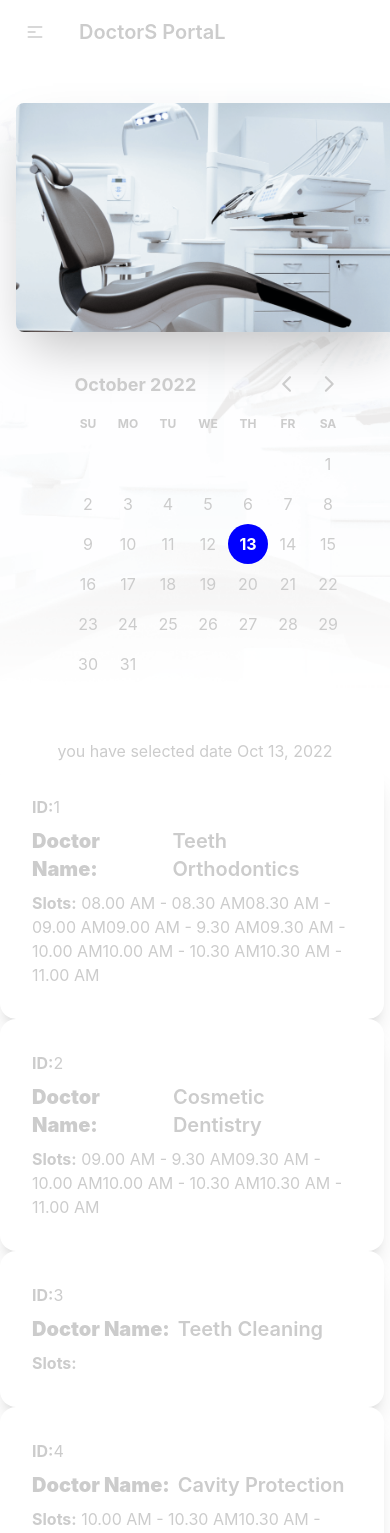
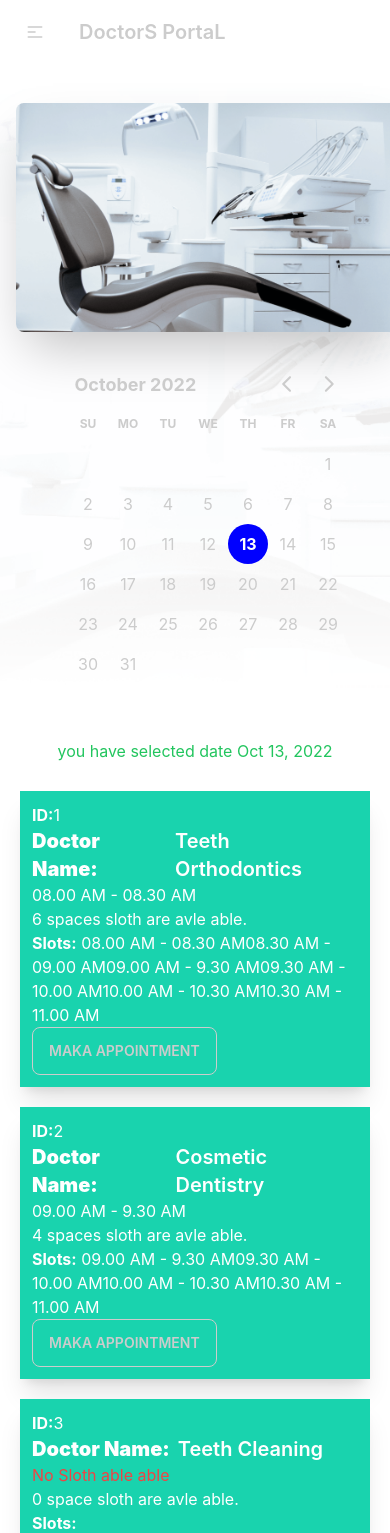
Before and after one commit to alnooristiak/doctors-poratl-frontend, a React (Create React App) app: page /appointment in a window 390 px wide. Shown: the top 1533 px of the page. Built offline with nearby package versions, Linux system fonts and the light colour scheme.

Commit message:
adding modal and popup & dynamic data with modal

```diff
--- a/src/pages/Appointment/Appointment.js
+++ b/src/pages/Appointment/Appointment.js
@@ -2,7 +2,7 @@ import React, { useState } from 'react';
 import chair from '../../assets/images/chair.png'
 import { DayPicker } from 'react-day-picker';
 import 'react-day-picker/dist/style.css';
-import { format } from 'date-fns';
+// import { format } from 'date-fns';
 import Appointments from './Appointments';
 
 const Appointment = () => {
@@ -20,9 +20,7 @@ const Appointment = () => {
                             mode="single"
                             selected={date}
                             onSelect={setDate}
-                        // footer={footer}
                         />
-                        {/* <h5>you have selected date {format(date, 'PP')}</h5> */}
                     </div>
                 </div>
             </div>
--- a/src/pages/Appointment/AppointmentCard.js
+++ b/src/pages/Appointment/AppointmentCard.js
@@ -1,25 +1,43 @@
 import React from 'react';
 
-const AppointmentCard = (props) => {
-    const { _id, name, slots } = props.service
+const AppointmentCard = ({ service, setTreatment }) => {
+    const { _id, name, slots } = service;
     return (
-        <div>
-            <div class="card w-96 bg-base-100 shadow-xl">
-                <div class="card-body">
+        <div class="lg:card-side shadow-xl bg-accent p-3 hb-card">
             <h5>
                 <strong>ID:</strong>{_id}
             </h5>
+            <div>
                 <h2 class="card-title">
-                        <strong>Doctor Name:</strong>{name}</h2>
-
-                    <div class="card-actions justify-end">
+                    <strong>Doctor Name:</strong>{name}
+                </h2>
+                <p>
+                    {
+                        slots.length > 0
+                            ? <span>{slots[0]}</span>
+                            : <span className='text-red-500'>No Sloth able able</span>
+                    }
+                </p>
+                <p>
+                    {slots.length} {slots.length > 1 ? 'spaces' : 'space'} sloth are avle able.
+                </p>
+            </div>
+            <div class="">
                 <p>
                     <strong>Slots:</strong> {slots}
                 </p>
+                {/* <button
+                onClick={()=> setTreatment(service)}
+                disabled={slots.length === 0}
+                className='btn btn-warning text-white'
+                >Maka Appointment</button> */}
+
+                <label disabled={slots.length === 0}
+                for="book-modal"
+                class="btn modal-button"
+                >Maka Appointment</label>
         </div>
-                </div>
-            </div>
-        </div>
+        </div >
     );
 };
 
--- a/src/pages/Appointment/Appointments.js
+++ b/src/pages/Appointment/Appointments.js
@@ -1,27 +1,37 @@
 import React, { useEffect, useState } from 'react';
 import { format } from 'date-fns';
 import AppointmentCard from './AppointmentCard';
+import BookModal from './BookModal';
 
 const Appointments = (props) => {
+
     const [services, setServices] = useState([]);
+    const [treatment, setTreatment] = useState(null);
+
+
     useEffect(()=> {
         fetch('services.json')
             .then(res => res.json())
             .then(data => setServices(data))
     }, [])
+
+
     const dateOne = props.date;
     // const dateTwo = props.setDate;
+
     return (
         <div className='bg-white'>
-            <h5 className='text-center mx-auto'>you have selected date {format(dateOne, 'PP')}</h5>
-            <div>
+            <h3 className='text-center mx-auto text-green-500'>you have selected date {format(dateOne, 'PP')}</h3>
+            <div className="grid-cols-1 grid lg:grid-cols-3 md:grid-cols-3 sm:grid-cols-1 gap-5 text-white p-5 bg-white pt-7">
                 {
                     services.map(service => <AppointmentCard
                     key={service._id}
                     service={service}
+                    setTreatment={setTreatment}
                     ></AppointmentCard>)
                 }
             </div>
+            {treatment && <BookModal treatment={treatment}></BookModal>}
         </div>
     );
 };
--- /dev/null
+++ b/src/pages/Appointment/BookModal.js
@@ -0,0 +1,23 @@
+import React from 'react';
+
+const BookModal = ({treatment}) => {
+    const {name, slots} = treatment;
+
+    return (
+        <div>
+            <input type="checkbox" id="book-modal" class="modal-toggle" />
+            <div class="modal modal-bottom sm:modal-middle">
+                <div class="modal-box">
+                <label for="book-modal" class="btn btn-sm btn-circle absolute right-2 top-2">✕</label>
+                    <h3 class="font-bold text-lg">Name: {name}</h3>
+                    <p class="py-4">You've been selected for a chance to get one year of subscription to use Wikipedia for free!</p>
+                    <div class="modal-action">
+                        <label for="my-modal-6" class="btn">Yay!</label>
+                    </div>
+                </div>
+            </div>
+        </div>
+    );
+};
+
+export default BookModal;
--- a/src/pages/Home/HeroBotomCard.js
+++ b/src/pages/Home/HeroBotomCard.js
@@ -8,7 +8,7 @@ const HeroBotomCard = () => {
     return (
         <div className="grid-cols-1 grid lg:grid-cols-3 md:grid-cols-3 sm:grid-cols-1 gap-5 text-white p-5 bg-white pt-7">
             {/* heroB cart 03  */}
-            <div class="card lg:card-side bg-base-100 shadow-xl bg-accent p-3 hb-card">
+            <div class="card lg:card-side shadow-xl bg-accent p-3 hb-card">
                 <figure><img src={clock} alt="Album" /></figure>
                 <div class="card-body">
                     <h2 class="card-title">Opening Hours</h2>
```
Lines whose indentation alone changed are shown as unchanged.
